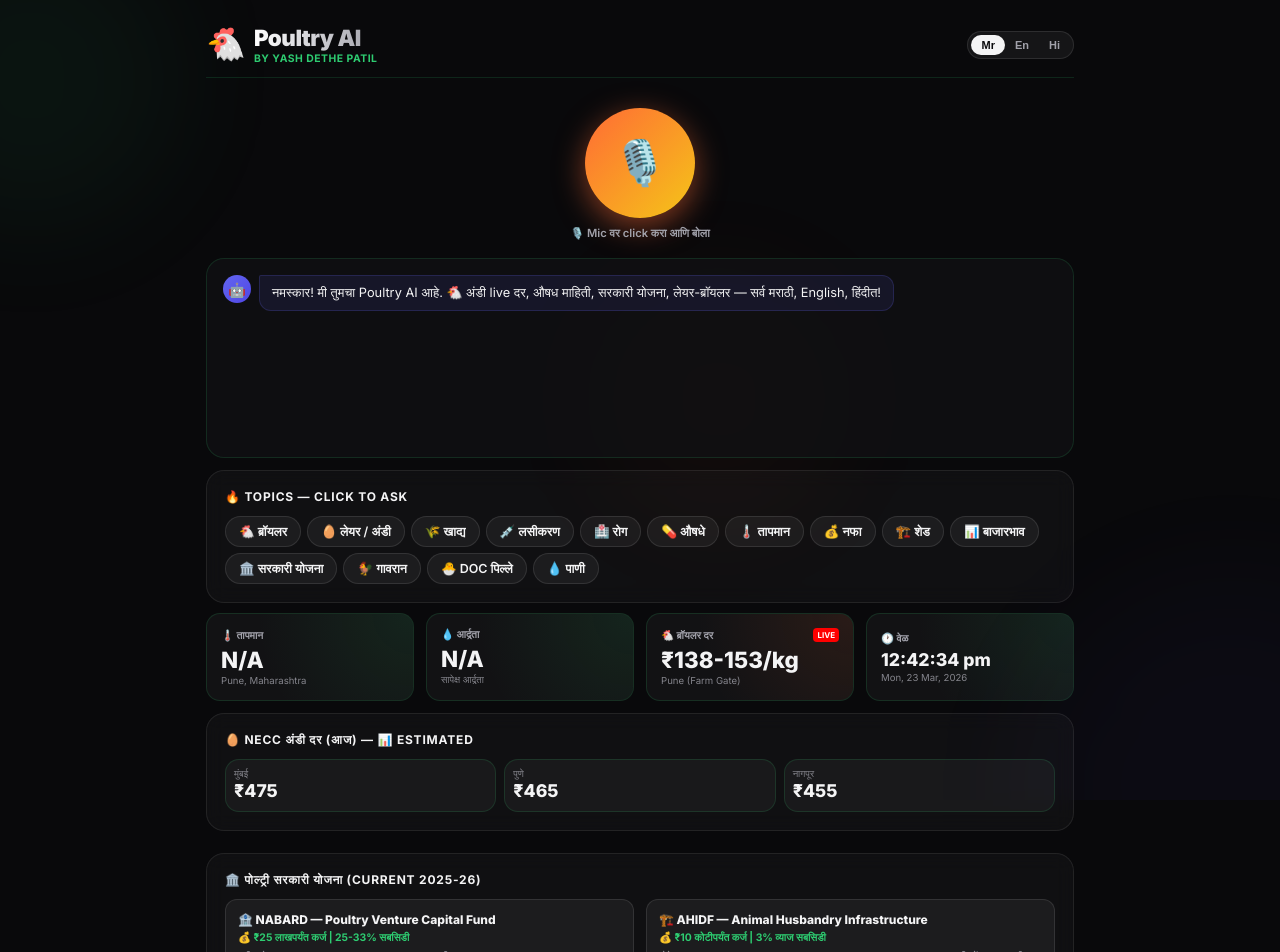
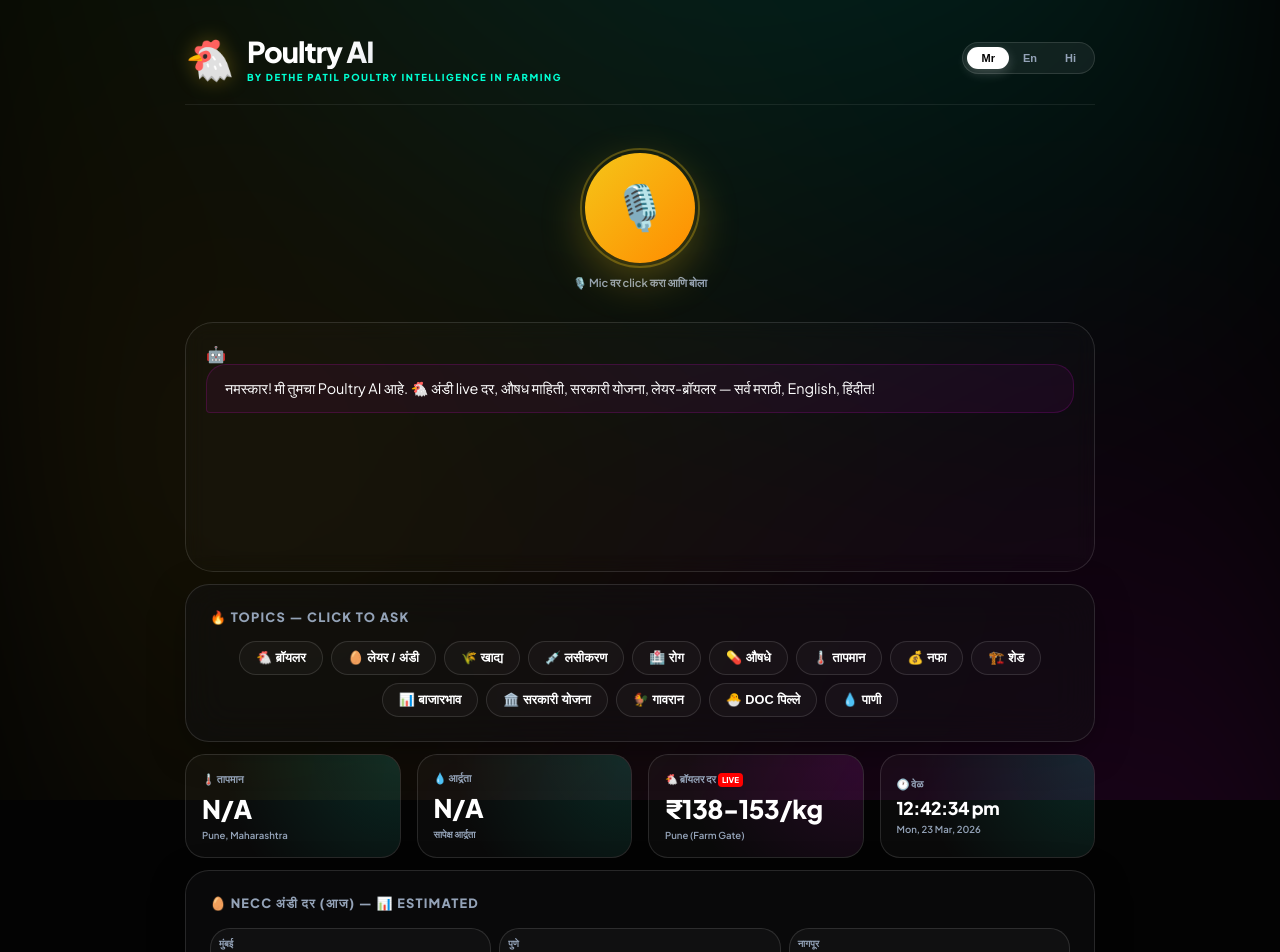
Before and after one commit to yashdetheofficial-ai-web/Poultry-AI, a React (Vite) app in the folder react-vite/: page / in a window 1280 px wide. Shown: the top 952 px of the page. Built offline with nearby package versions, Linux system fonts and the light colour scheme; no server answers.

Commit message:
Apply 'Kharnak' UI overhaul with mesh gradients and neon accents

```diff
--- a/react-vite/src/App.jsx
+++ b/react-vite/src/App.jsx
@@ -10,9 +10,7 @@
 
   return (
     <>
-      <div className="bg">
-        <span></span><span></span><span></span>
-      </div>
+      <div className="bg"></div>
       <div className="wrap">
         <Header />
 
--- a/react-vite/src/components/Header.jsx
+++ b/react-vite/src/components/Header.jsx
@@ -10,7 +10,7 @@
         <div className="logo">🐔</div>
         <div>
           <div className="title">Poultry AI</div>
-          <div className="tagline">BY YASH DETHE PATIL</div>
+          <div className="tagline">BY Dethe Patil Poultry Intelligence in Farming</div>
         </div>
       </div>
       <div className="lang-sel">
--- a/react-vite/src/index.css
+++ b/react-vite/src/index.css
@@ -1,140 +1,182 @@
-@import url('https://fonts.googleapis.com/css2?family=Inter:wght@400;500;600;700;800;900&display=swap');
+@import url('https://fonts.googleapis.com/css2?family=Plus+Jakarta+Sans:wght@400;500;600;700;800&display=swap');
+
 :root {
-  --bg: #09090b;
-  --card: rgba(18, 18, 20, 0.7);
-  --border: rgba(46, 204, 113, 0.15);
-  --text: #f4f4f5;
-  --muted: #a1a1aa;
-  --green: #2ecc71;
-  --orange: #ff6b35;
-  --purple: #6c5ce7;
+  --bg: #030303;
+  --card: rgba(18, 18, 20, 0.45);
+  --border: rgba(255, 255, 255, 0.08);
+  --text: #ffffff;
+  --muted: #94a3b8;
+  /* Neon Palette */
+  --cyan: #00ffd2;
+  --magenta: #ff00f7;
+  --gold: #f5c518;
+  --neon-green: #39ff14;
+  --glass-border: rgba(255, 255, 255, 0.12);
   --mic: 110px;
   --mic-f: 44px;
 }
+
 * { box-sizing: border-box; margin: 0; padding: 0; }
+
 body {
-  font-family: 'Inter', -apple-system, sans-serif;
+  font-family: 'Plus Jakarta Sans', -apple-system, sans-serif;
   background-color: var(--bg);
   color: var(--text);
   overflow-x: hidden;
   -webkit-font-smoothing: antialiased;
+  min-height: 100vh;
 }
+
+/* Kharnak Mesh Background */
 .bg {
   position: fixed; top: 0; left: 0; width: 100vw; height: 100vh;
-  z-index: -1; background: #09090b; overflow: hidden;
+  z-index: -1; background: var(--bg); overflow: hidden;
 }
-.bg span {
-  position: absolute; border-radius: 50%; filter: blur(60px); opacity: 0.4;
-  animation: float 15s infinite alternate ease-in-out;
+.bg::before {
+  content: '';
+  position: absolute; width: 150%; height: 150%;
+  top: -25%; left: -25%;
+  background:
+    radial-gradient(circle at 20% 30%, rgba(0, 255, 210, 0.15) 0%, transparent 40%),
+    radial-gradient(circle at 80% 20%, rgba(255, 0, 247, 0.1) 0%, transparent 40%),
+    radial-gradient(circle at 50% 80%, rgba(245, 197, 24, 0.08) 0%, transparent 50%),
+    radial-gradient(circle at 10% 90%, rgba(57, 255, 20, 0.05) 0%, transparent 30%);
+  filter: blur(80px);
+  animation: mesh-rotate 25s infinite linear;
 }
-.bg span:nth-child(1) { width: 300px; height: 300px; background: rgba(46,204,113,0.15); top: -10%; left: -10%; }
-.bg span:nth-child(2) { width: 400px; height: 400px; background: rgba(108,92,231,0.1); bottom: -20%; right: -10%; animation-delay: -5s; }
-.bg span:nth-child(3) { width: 250px; height: 250px; background: rgba(255,107,53,0.1); top: 40%; left: 50%; transform: translate(-50%,-50%); animation-delay: -2s; }
-@keyframes float { 100% { transform: translate(30px, 30px) scale(1.1); } }
+@keyframes mesh-rotate {
+  0% { transform: rotate(0deg) scale(1); }
+  50% { transform: rotate(180deg) scale(1.2); }
+  100% { transform: rotate(360deg) scale(1); }
+}
 
 .wrap {
-  max-width: 900px; margin: 0 auto; padding: clamp(10px, 2vw, 16px);
+  max-width: 950px; margin: 0 auto; padding: clamp(12px, 3vw, 20px);
   display: flex; flex-direction: column; min-height: 100vh;
+  position: relative; z-index: 1;
 }
 
 header {
   display: flex; align-items: center; justify-content: space-between;
-  padding: 8px 0 12px; border-bottom: 1px solid var(--border); margin-bottom: 12px;
+  padding: 12px 0 20px; border-bottom: 1px solid var(--border); margin-bottom: 16px;
 }
-.logo-area { display: flex; align-items: center; gap: 8px; }
-.logo { font-size: clamp(24px, 6vw, 32px); animation: bounce 3s ease-in-out infinite; }
-@keyframes bounce { 50% { transform: translateY(-4px); } }
-.title { font-size: clamp(1rem, 4vw, 1.4rem); font-weight: 900; letter-spacing: -0.5px; background: linear-gradient(to right, #fff, #a1a1aa); -webkit-background-clip: text; color: transparent; }
-.tagline { font-size: 0.65rem; color: var(--green); font-weight: 700; letter-spacing: 0.5px; text-transform: uppercase; margin-top: 1px; }
+.logo-area { display: flex; align-items: center; gap: 12px; }
+.logo { font-size: clamp(28px, 7vw, 40px); filter: drop-shadow(0 0 10px rgba(245,197,24,0.3)); }
+.title {
+  font-size: clamp(1.2rem, 5vw, 1.8rem); font-weight: 800; letter-spacing: -1px;
+  background: linear-gradient(135deg, #fff 30%, var(--muted)); -webkit-background-clip: text; color: transparent;
+}
+.tagline { font-size: 0.6rem; color: var(--cyan); font-weight: 800; letter-spacing: 1.5px; text-transform: uppercase; margin-top: 2px; }
 
-.lang-sel { display: flex; background: rgba(255,255,255,0.05); border-radius: 20px; padding: 3px; border: 1px solid rgba(255,255,255,0.1); }
+.lang-sel { display: flex; background: rgba(255,255,255,0.06); border-radius: 24px; padding: 4px; border: 1px solid var(--glass-border); }
 .lang-btn {
-  background: transparent; border: none; color: var(--muted); padding: 4px 10px;
-  font-size: 11px; font-weight: 700; border-radius: 16px; cursor: pointer; transition: all 0.2s;
+  background: transparent; border: none; color: var(--muted); padding: 5px 14px;
+  font-size: 11px; font-weight: 800; border-radius: 20px; cursor: pointer; transition: all 0.3s cubic-bezier(0.4, 0, 0.2, 1);
 }
-.lang-btn.active { background: var(--text); color: var(--bg); }
+.lang-btn.active { background: #fff; color: #000; box-shadow: 0 4px 12px rgba(255,255,255,0.2); }
 
-/* Glass Cards */
+/* Advanced Kharnak Cards */
 .glass-card {
-  background: rgba(255,255,255,0.03); backdrop-filter: blur(10px); -webkit-backdrop-filter: blur(10px);
-  border: 1px solid rgba(255,255,255,0.08); border-radius: 18px; padding: clamp(12px, 3vw, 18px); margin: 10px 0; transition: transform 0.2s, border-color 0.2s;
+  background: var(--card); backdrop-filter: blur(20px); -webkit-backdrop-filter: blur(20px);
+  border: 1px solid var(--glass-border); border-radius: 24px; padding: clamp(16px, 4vw, 24px);
+  margin: 12px 0; transition: all 0.4s cubic-bezier(0.4, 0, 0.2, 1);
+  box-shadow: 0 10px 40px -10px rgba(0,0,0,0.5); position: relative; overflow: hidden;
 }
-.glass-card:hover { border-color: rgba(255,255,255,0.15); transform: translateY(-2px); }
-.glass-title { font-size: 0.75rem; font-weight: 700; text-transform: uppercase; letter-spacing: 0.8px; margin-bottom: 12px; display: flex; align-items: center; gap: 8px; }
+.glass-card::after {
+  content: ''; position: absolute; top: 0; left: -100%; width: 100%; height: 100%;
+  background: linear-gradient(90deg, transparent, rgba(255,255,255,0.03), transparent);
+  transition: 0.8s;
+}
+.glass-card:hover::after { left: 100%; }
+.glass-card:hover { border-color: rgba(0, 255, 210, 0.3); transform: translateY(-4px) scale(1.01); box-shadow: 0 20px 50px -15px rgba(0, 255, 210, 0.1); }
+
+.glass-title {
+  font-size: 0.8rem; font-weight: 800; text-transform: uppercase; letter-spacing: 1.2px; margin-bottom: 16px;
+  display: flex; align-items: center; gap: 10px; color: var(--muted);
+}
+.glass-title svg { color: var(--cyan); }
 
 /* Dashboard */
-.dash-grid { display: grid; grid-template-columns: repeat(2, 1fr); gap: 8px; }
-@media(min-width:600px) { .dash-grid { grid-template-columns: repeat(4, 1fr); gap: 12px; } }
+.dash-grid { display: grid; grid-template-columns: repeat(2, 1fr); gap: 12px; }
+@media(min-width:650px) { .dash-grid { grid-template-columns: repeat(4, 1fr); gap: 16px; } }
 .dash-card {
-  background: rgba(255,255,255,0.04); border: 1px solid var(--border); border-radius: 14px;
-  padding: clamp(10px, 2vw, 14px); display: flex; flex-direction: column; justify-content: center; position: relative; overflow: hidden;
+  background: rgba(255,255,255,0.03); border: 1px solid var(--glass-border); border-radius: 20px;
+  padding: 16px; display: flex; flex-direction: column; justify-content: center; position: relative; overflow: hidden; transition: 0.3s;
 }
-.dc-title { font-size: 0.65rem; font-weight: 700; color: var(--muted); text-transform: uppercase; margin-bottom: 4px; display: flex; align-items: center; gap: 4px; z-index: 1; }
-.dc-val { font-size: clamp(1.1rem, 4vw, 1.4rem); font-weight: 800; color: var(--text); margin-bottom: 2px; z-index: 1; }
-.dc-sub { font-size: 0.60rem; color: var(--muted); z-index: 1; opacity: 0.8; }
-.glow { position: absolute; inset: 0; background: radial-gradient(circle at top right, rgba(46,204,113,0.1), transparent 70%); pointer-events: none; }
-.glow-org { position: absolute; inset: 0; background: radial-gradient(circle at top right, rgba(255,107,53,0.1), transparent 70%); pointer-events: none; }
+.dash-card:hover { background: rgba(255,255,255,0.06); border-color: rgba(255,255,255,0.2); }
+.dc-title { font-size: 0.65rem; font-weight: 800; color: var(--muted); text-transform: uppercase; margin-bottom: 6px; z-index: 1; }
+.dc-val { font-size: clamp(1.2rem, 5vw, 1.6rem); font-weight: 800; color: #fff; margin-bottom: 4px; z-index: 1; letter-spacing: -0.5px; }
+.dc-sub { font-size: 0.6rem; color: var(--muted); z-index: 1; font-weight: 600; }
 
-/* Microphones */
-.mic-sec { display: flex; flex-direction: column; align-items: center; gap: 8px; margin: clamp(10px, 3vw, 18px) 0; }
+.glow { position: absolute; inset: 0; background: radial-gradient(circle at top right, rgba(0, 255, 210, 0.12), transparent 75%); }
+.glow-org { position: absolute; inset: 0; background: radial-gradient(circle at top right, rgba(255, 0, 247, 0.1), transparent 75%); }
+
+/* High Impact Mic */
+.mic-sec { display: flex; flex-direction: column; align-items: center; gap: 12px; margin: clamp(20px, 5vw, 32px) 0; }
 .mic-btn {
   width: var(--mic); height: var(--mic); border-radius: 50%; border: none; cursor: pointer;
-  background: linear-gradient(135deg, #ff6b35, #f5c518); color: #fff; font-size: var(--mic-f);
-  display: flex; align-items: center; justify-content: center; box-shadow: 0 8px 30px rgba(255,107,53,0.5);
-  transition: transform 0.15s; outline: none; flex-shrink: 0; touch-action: manipulation;
+  background: linear-gradient(135deg, var(--gold), #ff8c00); color: #000; font-size: var(--mic-f);
+  display: flex; align-items: center; justify-content: center;
+  box-shadow: 0 0 0 0 rgba(245, 197, 24, 0.4), 0 15px 45px rgba(245, 197, 24, 0.3);
+  transition: all 0.4s cubic-bezier(0.175, 0.885, 0.32, 1.275); flex-shrink: 0; position: relative;
 }
-.mic-btn:active { transform: scale(0.93); }
-.mic-btn:hover { transform: scale(1.06); }
-.mic-btn.listening { background: linear-gradient(135deg, #2ecc71, #00d4aa); animation: pg 1.2s ease-out infinite; }
-.mic-btn.speaking { background: linear-gradient(135deg, var(--purple), #a29bfe); animation: pp 0.85s ease-out infinite; }
-@keyframes pg { 0% { box-shadow: 0 0 0 0 rgba(46,204,113,0.7); } 70% { box-shadow: 0 0 0 28px rgba(46,204,113,0); } 100% { box-shadow: 0 0 0 0 rgba(46,204,113,0); } }
-@keyframes pp { 0% { box-shadow: 0 0 0 0 rgba(108,92,231,0.7); } 70% { box-shadow: 0 0 0 24px rgba(108,92,231,0); } 100% { box-shadow: 0 0 0 0 rgba(108,92,231,0); } }
+.mic-btn::before {
+  content: ''; position: absolute; inset: -5px; border-radius: 50%;
+  border: 2px solid var(--gold); opacity: 0.3; transition: 0.4s;
+}
+.mic-btn:hover { transform: scale(1.1) rotate(5deg); }
+.mic-btn:hover::before { inset: -10px; opacity: 0.6; }
+.mic-btn.listening {
+  background: linear-gradient(135deg, #00ffd2, #39ff14);
+  box-shadow: 0 0 50px rgba(0, 255, 210, 0.5);
+  animation: pulse-cyan 1.5s infinite;
+}
+.mic-btn.speaking {
+  background: linear-gradient(135deg, #ff00f7, #6c5ce7);
+  box-shadow: 0 0 50px rgba(255, 0, 247, 0.5);
+  animation: pulse-magenta 1.2s infinite;
+}
+@keyframes pulse-cyan { 0% { transform: scale(1); box-shadow: 0 0 0 0 rgba(0, 255, 210, 0.6); } 70% { transform: scale(1.05); box-shadow: 0 0 0 25px rgba(0, 255, 210, 0); } 100% { transform: scale(1); } }
+@keyframes pulse-magenta { 0% { transform: scale(1); box-shadow: 0 0 0 0 rgba(255, 0, 247, 0.6); } 70% { transform: scale(1.05); box-shadow: 0 0 0 20px rgba(255, 0, 247, 0); } 100% { transform: scale(1); } }
 
-/* Calls */
+/* Intense Call Button */
 .call-btn {
-  display: inline-flex !important; align-items: center; gap: 8px;
-  background: linear-gradient(135deg, var(--green), #00d4aa) !important;
-  color: #121212 !important; padding: 8px 24px; border-radius: 30px; text-decoration: none !important;
-  font-weight: 800; font-size: 0.9rem; margin-top: 12px; box-shadow: 0 0 20px rgba(46,204,113,0.4);
-  transition: all 0.3s ease; position: relative; z-index: 10;
+  display: inline-flex !important; align-items: center; gap: 10px;
+  background: linear-gradient(135deg, #00ffd2, #39ff14) !important;
+  color: #000 !important; padding: 12px 32px; border-radius: 40px; text-decoration: none !important;
+  font-weight: 800; font-size: 1rem; margin-top: 16px;
+  box-shadow: 0 0 25px rgba(0, 255, 210, 0.3); transition: all 0.4s cubic-bezier(0.4, 0, 0.2, 1);
 }
-.call-btn:hover { transform: scale(1.08); box-shadow: 0 0 30px rgba(46,204,113,0.6); background: linear-gradient(135deg, #00d4aa, var(--green)) !important; }
+.call-btn:hover {
+  transform: translateY(-3px) scale(1.05); border-radius: 12px;
+  box-shadow: 0 15px 35px rgba(0, 255, 210, 0.5);
+}
 
-/* Themes & Utils */
-.topics { display: flex; flex-wrap: wrap; gap: 6px; }
+/* Chat High Lighting */
+.chat-container {
+  background: rgba(255,255,255,0.02); backdrop-filter: blur(10px);
+  border: 1px solid var(--glass-border); border-radius: 28px;
+  padding: 20px; min-height: 250px; max-height: 450px; overflow-y: auto; display: flex; flex-direction: column; gap: 12px;
+}
+.bbl { background: rgba(255,255,255,0.05); padding: 12px 18px; border-radius: 20px; font-size: 0.9rem; line-height: 1.6; border: 1px solid transparent; }
+.msg.user .bbl { background: rgba(0, 255, 210, 0.08); border-color: rgba(0, 255, 210, 0.2); border-bottom-right-radius: 4px; }
+.msg.ai .bbl { background: rgba(255, 0, 247, 0.05); border-color: rgba(255, 0, 247, 0.15); border-bottom-left-radius: 4px; }
+
+/* Topic Neon Glow */
+.topics { display: flex; flex-wrap: wrap; gap: 8px; justify-content: center; }
 .tbtn {
-  background: rgba(255,255,255,0.05); border: 1px solid rgba(255,255,255,0.1); border-radius: 16px;
-  padding: clamp(4px, 1.5vw, 7px) clamp(8px, 2.3vw, 13px); font-size: clamp(0.67rem, 2vw, 0.78rem);
-  color: var(--text); cursor: pointer; transition: all 0.2s; font-family: inherit; font-weight: 600;
+  background: rgba(255,255,255,0.03); border: 1px solid var(--glass-border); border-radius: 20px;
+  padding: 8px 16px; font-size: 0.8rem; color: #fff; cursor: pointer; transition: 0.3s; font-weight: 700;
 }
-.tbtn:hover, .tbtn:active { background: rgba(255,107,53,0.2); border-color: var(--orange); color: var(--orange); transform: translateY(-2px); }
+.tbtn:hover { background: #fff; color: #000; border-color: #fff; transform: scale(1.05); box-shadow: 0 10px 20px rgba(255,255,255,0.1); }
 
 /* Schemes */
-.scheme-scroll { display: grid; grid-template-columns: repeat(auto-fill, minmax(280px, 1fr)); gap: 12px; }
-.scheme-card { background: rgba(255, 255, 255, 0.05); border: 1px solid rgba(255, 255, 255, 0.1); border-radius: 12px; padding: 12px; transition: transform 0.2s; position: relative; }
-.scheme-card:hover { transform: translateY(-3px); border-color: rgba(255, 255, 255, 0.2); }
-.sc-name { font-size: 0.75rem; font-weight: 800; margin-bottom: 4px; }
-.sc-subsidy { font-size: 0.65rem; color: var(--green); font-weight: 700; margin-bottom: 6px; }
-.sc-desc { font-size: 0.65rem; color: var(--muted); margin-bottom: 10px; line-height: 1.4; }
-.sc-footer { display: flex; justify-content: space-between; align-items: center; }
-.sc-tag { background: rgba(255, 255, 255, 0.1); font-size: 0.6rem; padding: 2px 8px; border-radius: 10px; color: var(--text); }
-.sc-link { font-size: 0.65rem; color: #ff6b35; text-decoration: none; font-weight: 700; }
-
-/* Chat Box */
-.chat-container {
-  background: var(--card); border: 1px solid var(--border); border-radius: 18px;
-  padding: 16px; min-height: 200px; max-height: 400px; overflow-y: auto; display: flex; flex-direction: column; gap: 8px;
+.scheme-scroll { display: grid; grid-template-columns: repeat(auto-fill, minmax(280px, 1fr)); gap: 16px; }
+.scheme-card {
+  background: rgba(255, 255, 255, 0.03); border: 1px solid var(--glass-border); border-radius: 20px; padding: 16px;
+  transition: 0.4s; position: relative;
 }
-.chat-container::-webkit-scrollbar { width: 4px; }
-.chat-container::-webkit-scrollbar-track { background: transparent; }
-.chat-container::-webkit-scrollbar-thumb { background: rgba(255,255,255,0.1); border-radius: 4px; }
-.msg { display: flex; gap: 8px; max-width: 90%; animation: slideIn 0.3s ease-out; }
-.msg.user { align-self: flex-end; flex-direction: row-reverse; }
-.msg.ai { align-self: flex-start; }
-.av { width: 28px; height: 28px; border-radius: 50%; display: flex; align-items: center; justify-content: center; font-size: 14px; background: rgba(255,255,255,0.1); flex-shrink: 0; }
-.msg.user .av { background: linear-gradient(135deg, #10b981, #059669); }
-.msg.ai .av { background: linear-gradient(135deg, #6366f1, #4f46e5); }
-.bbl { background: rgba(255,255,255,0.06); padding: 8px 12px; border-radius: 12px; font-size: 0.8rem; line-height: 1.4; }
-.msg.user .bbl { background: rgba(16, 185, 129, 0.15); border: 1px solid rgba(16, 185, 129, 0.3); border-top-right-radius: 2px; }
-.msg.ai .bbl { background: rgba(99, 102, 241, 0.1); border: 1px solid rgba(99, 102, 241, 0.2); border-top-left-radius: 2px; }
-@keyframes slideIn { from { opacity: 0; transform: translateY(10px); } to { opacity: 1; transform: translateY(0); } }
+.scheme-card:hover { border-color: var(--cyan); background: rgba(0, 255, 210, 0.03); }
+.sc-name { font-size: 0.85rem; font-weight: 800; margin-bottom: 6px; color: #fff; }
+.sc-subsidy { font-size: 0.7rem; color: var(--neon-green); font-weight: 800; margin-bottom: 8px; }
+.sc-desc { font-size: 0.7rem; color: var(--muted); margin-bottom: 12px; line-height: 1.5; }
```
